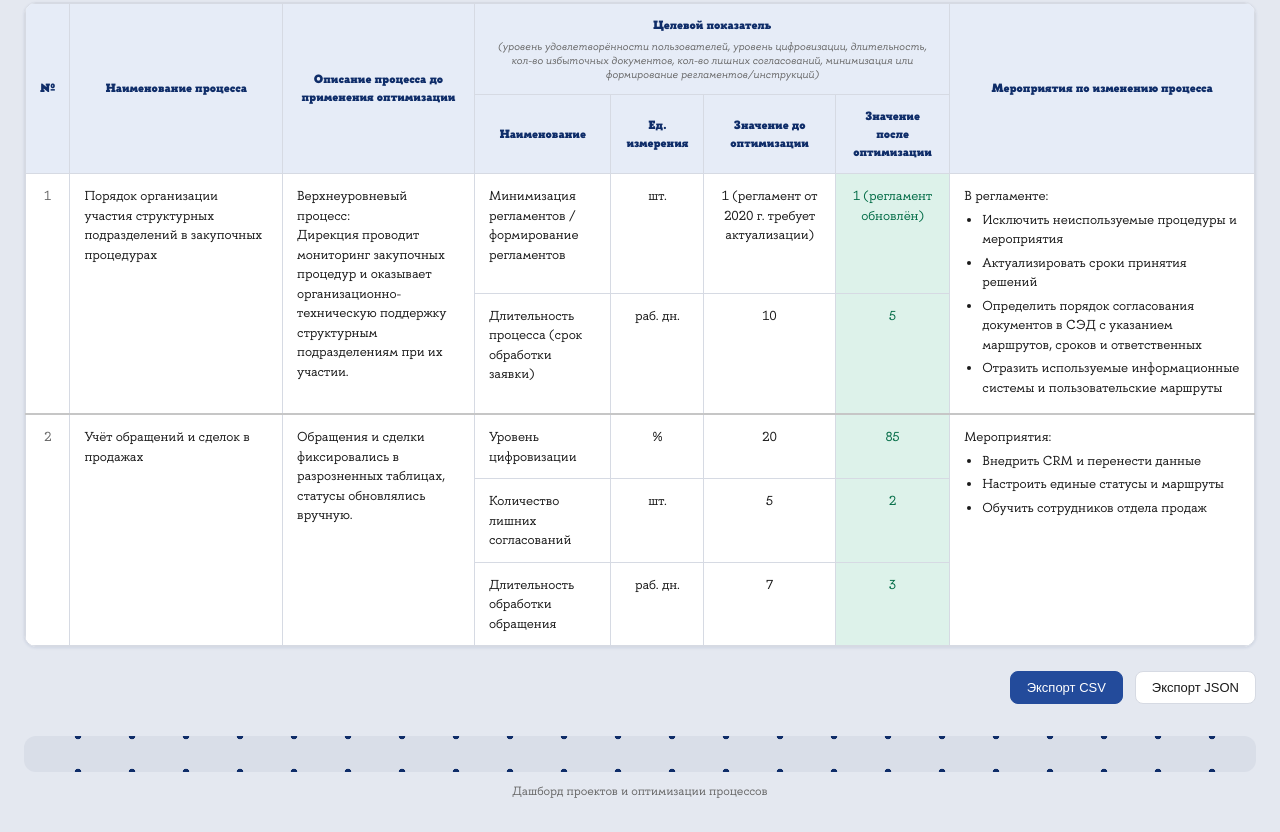
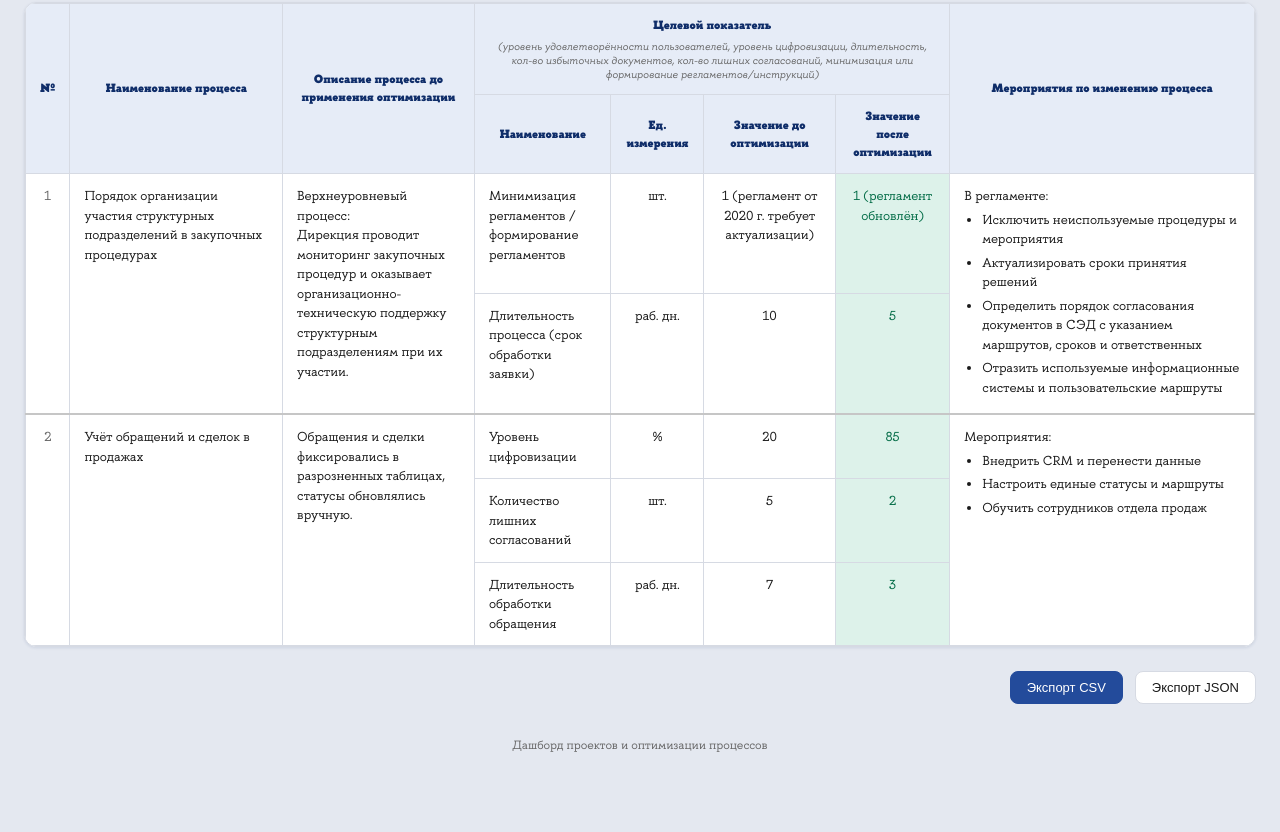
Before and after one commit to TimKST-K/dashboard_2, a plain HTML site: page index.html in a window 1280 px wide. Shown: the part 827-1659 px from the top of the page. After the commit the page ends 1613 px from the top, so only its background shows below. Drawn offline with nearby package versions, Linux system fonts and the light colour scheme.

Commit message:
Update index.html

```diff
--- a/index.html
+++ b/index.html
@@ -376,8 +376,6 @@
     .section-title span { margin-left: 4px; }
 
     .site-footer { margin-top: 32px; text-align: center; color: var(--text-muted); font-size: 12px; }
-    .site-footer-dots { height: 36px; margin-bottom: 10px; border-radius: 12px; background-color: #D9DEE8;
-      background-image: radial-gradient(circle, #0F2D69 3px, transparent 3.6px); background-size: 54px 36px; background-position: 27px 18px; }
     .site-footer p { margin: 0 0 8px; }
 
     /* ===== ТАБЛИЦА ЗАВЕРШЁННЫХ ПРОЕКТОВ ===== */
@@ -488,7 +486,6 @@
   </section>
 
   <footer class="site-footer">
-    <div class="site-footer-dots" aria-hidden="true"></div>
     <p>Дашборд проектов и оптимизации процессов</p>
   </footer>
 
```
